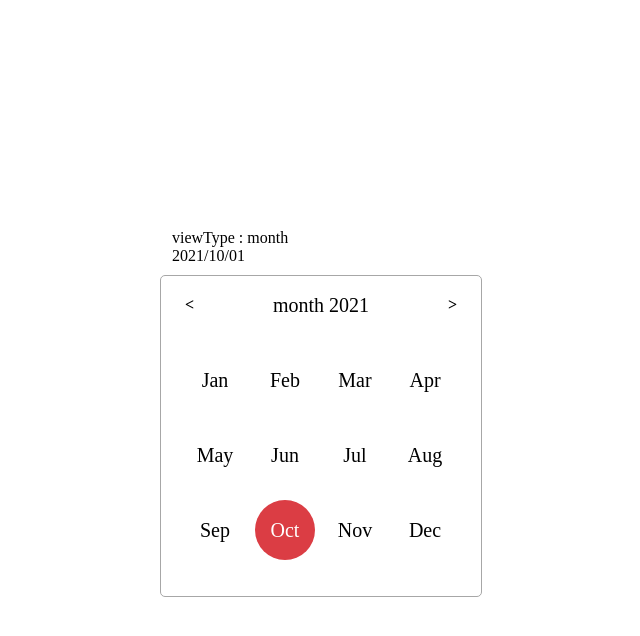
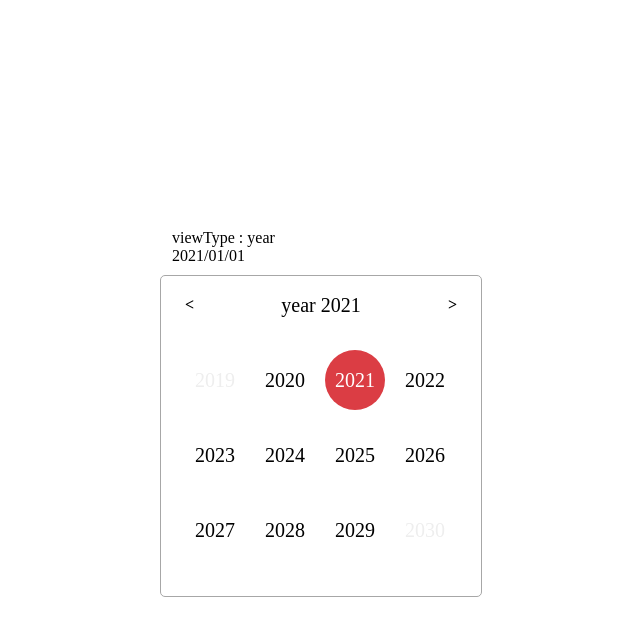
Before and after one commit to ChengYiLin/React-TypeScript-Calender, a React app: page / in a window 1280 px wide. Both pictures are taken after a click on the element "Jan". Shown: the top 636 px of the page, without its empty margins (327-967 px from the left). Built offline with nearby package versions, Linux system fonts and the light colour scheme; the HTML template or start-up script is replaced by a standard one.

Commit message:
feat: remove `viewYearArray` in context and build select `Month` and `Year` Logic

```diff
--- a/src/Calender/components/monthPanel.tsx
+++ b/src/Calender/components/monthPanel.tsx
@@ -1,6 +1,5 @@
 import React, { FC, useContext } from 'react'
 import styled from 'styled-components'
-import { selectedValue } from '../types/calender'
 import { getMonthArray } from '../helper'
 import { CalenderContext } from '../context'
 
@@ -29,13 +28,9 @@ const Month = styled.p<{isSelected: boolean}>`
 `
 
 const MonthPanel: FC = () => {
-	const { currentDate } = useContext(CalenderContext)
+	const { currentDate, handleSelectMonth } = useContext(CalenderContext)
 
 	const MonthArray = getMonthArray(currentDate)
-
-	const handleSelectMonth = (month: selectedValue) => {
-		console.log(month)
-	}
 
 	return (
 		<Container>
--- a/src/Calender/components/viewTypeSwitch.tsx
+++ b/src/Calender/components/viewTypeSwitch.tsx
@@ -22,10 +22,10 @@ const Content = styled.div`
 `
 
 const ViewTypeSwitch: FC = () => {
-	const { viewType } = useContext(CalenderContext)
+	const { viewType, handleChangeViewType } = useContext(CalenderContext)
 
 	return (
-		<Container>
+		<Container onClick={() => handleChangeViewType()}>
 			<Content>
 				<span>{viewType} </span>
 				{dayjs().year()}
--- a/src/Calender/components/yearPanel.tsx
+++ b/src/Calender/components/yearPanel.tsx
@@ -1,6 +1,6 @@
 import React, { FC, useContext } from 'react'
 import styled from 'styled-components'
-import { selectedValue } from '../types/calender'
+import { getYearArray } from '../helper'
 import { CalenderContext } from '../context'
 
 const Container = styled.div`
@@ -28,16 +28,14 @@ const Year = styled.p<{isOverRange: boolean; isSelected: boolean}>`
 `
 
 const YearPanel: FC = () => {
-	const { viewYearArray } = useContext(CalenderContext)
+	const { currentDate, handleSelectYear } = useContext(CalenderContext)
 
-	const handleSelectYear = (year: selectedValue) => {
-		console.log(year)
-	}
+	const YearArray = getYearArray(currentDate)
 
 	return (
 		<Container>
 			<YearContainer>
-				{viewYearArray.map(year => (
+				{YearArray.map(year => (
 					<Year
 						key={year.value}
 						isOverRange={year.isOverRange}
--- a/src/Calender/context.tsx
+++ b/src/Calender/context.tsx
@@ -1,16 +1,18 @@
 import React, { createContext, FC, useState, useMemo } from 'react'
 import dayjs from 'dayjs'
 // Tying
-import { ICalenderContext, viewTypes, selectedValue, moveTypes } from './types/calender'
+import { ICalenderContext, viewTypes, moveTypes,  selectedYear, selectedMonth} from './types/calender'
 // Helper
-import { getViewYearRange } from './helper'
+import { MonthEnum } from './types/enum'
 
 const Today = new Date()
 
 const CalenderContextInitState: ICalenderContext = {
 	currentDate: Today,
 	viewType: 'month',
-	viewYearArray: (getViewYearRange(Today)),
+	handleSelectYear: () => {return},
+	handleSelectMonth: () => {return},
+	handleChangeViewType: () => {return},
 	handleMoveViewYear: () => {return},
 }
 
@@ -18,27 +20,58 @@ export const CalenderContext = createContext(CalenderContextInitState)
 
 export const CalenderProvider: FC = ({children}) => {
 	const [currentDate, setCurrentDate] = useState<Date>(Today)
-	// eslint-disable-next-line @typescript-eslint/no-unused-vars
 	const [viewType, setViewType] = useState<viewTypes>('month')
-	const [viewYearArray, setViewYearArray] = useState<selectedValue[]>(getViewYearRange(Today))
 
-	const handleMoveViewYear = (direction: moveTypes): void => {
-		const targetDate = (direction === 'next') ?
-			dayjs(currentDate).add(12, 'year').toDate() :
-			dayjs(currentDate).subtract(12, 'year').toDate()
+	const handleSelectYear = (year: selectedYear) => {
+		const targetDate = dayjs(currentDate).year(year?.value).toDate()
 
 		setCurrentDate(targetDate)
-		setViewYearArray(getViewYearRange(targetDate))
+		handleChangeViewType('month')
+	}
+
+	const handleSelectMonth = (month: selectedMonth) => {
+		const targetDate = dayjs(currentDate).month(MonthEnum[month.value]).toDate()
+
+		setCurrentDate(targetDate)
+		handleChangeViewType('year')
+	}
+
+	const handleChangeViewType = (target?: viewTypes) => {
+		if (target) {
+			setViewType(target)
+			return
+		}
+
+		switch (viewType) {
+		case 'date':
+			setViewType('month')
+			return
+		case 'month':
+			setViewType('year')
+			return
+		default:
+			return
+		}
+	}
+
+	const handleMoveViewYear = (direction: moveTypes) => {
+		const targetDate = (direction === 'next') ?
+			dayjs(currentDate).add(10, 'year').toDate() :
+			dayjs(currentDate).subtract(10, 'year').toDate()
+
+		setCurrentDate(targetDate)
 	}
 
 	const context = useMemo(() => (
 		{
 			currentDate,
 			viewType,
-			viewYearArray,
+			handleSelectYear,
+			handleSelectMonth,
+			handleChangeViewType,
 			handleMoveViewYear,
 		}
-	),[currentDate, viewType, viewYearArray])
+	),[currentDate, viewType])
 
 	return (
 		<CalenderContext.Provider value={context}>
--- a/src/Calender/helper/index.ts
+++ b/src/Calender/helper/index.ts
@@ -1,11 +1,11 @@
 import dayjs from 'dayjs'
-import { selectedValue } from '../types/calender'
+import { selectedYear, selectedMonth } from '../types/calender'
 import { MonthEnum } from '../types/enum'
 
-export const getViewYearRange = (currentDate: Date): selectedValue[] => {
+export const getYearArray = (currentDate: Date): selectedYear[] => {
 	const startYear = Math.floor(dayjs(currentDate).year() / 10) * 10 - 1
 
-	const result: selectedValue[] = []
+	const result: selectedYear[] = []
 
 	// 12 個年份為一組
 	let startIndex = 0
@@ -15,7 +15,7 @@ export const getViewYearRange = (currentDate: Date): selectedValue[] => {
 		result.push({
 			value: pushedYear,
 			isOverRange: (startIndex === 0 || startIndex === 11),
-			isSelected: (pushedYear === dayjs().year())
+			isSelected: (pushedYear === dayjs(currentDate).year())
 		})
 		startIndex ++
 	}
@@ -23,13 +23,12 @@ export const getViewYearRange = (currentDate: Date): selectedValue[] => {
 	return result
 }
 
-export const getMonthArray =  (currentDate: Date): selectedValue[] => {
-	const MonthArray: selectedValue[] = Object.keys(MonthEnum)
+export const getMonthArray =  (currentDate: Date): selectedMonth[] => {
+	const MonthArray: selectedMonth[] = Object.keys(MonthEnum)
 		.filter(item => isNaN(parseInt(item)))
 		.map(month => (
 			{
 				value: month,
-				isOverRange: false,
 				isSelected: month === MonthEnum[dayjs(currentDate).month()]
 			}
 		))
--- a/tsconfig.json
+++ b/tsconfig.json
@@ -7,6 +7,7 @@
     "esModuleInterop": true,
     "strict": true,
     "forceConsistentCasingInFileNames": true,
+    "suppressImplicitAnyIndexErrors": true,
     "moduleResolution": "node",
     "resolveJsonModule": true,
     "isolatedModules": true,
```
Also changed, not shown: src/Calender/types/calender.d.ts (+11 -4 lines).
